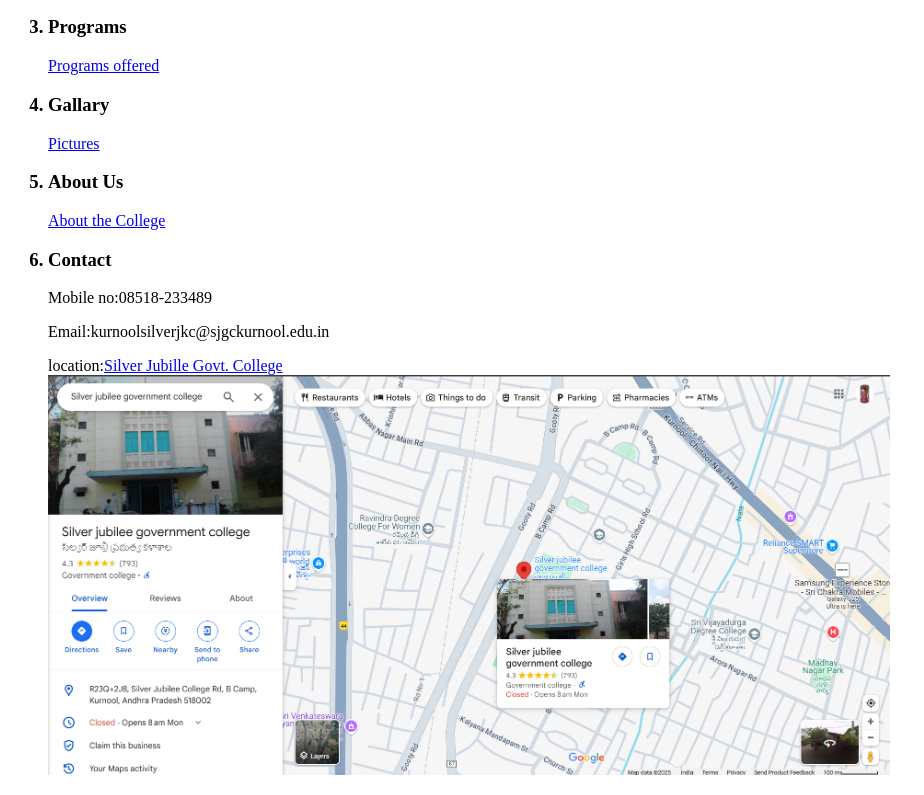
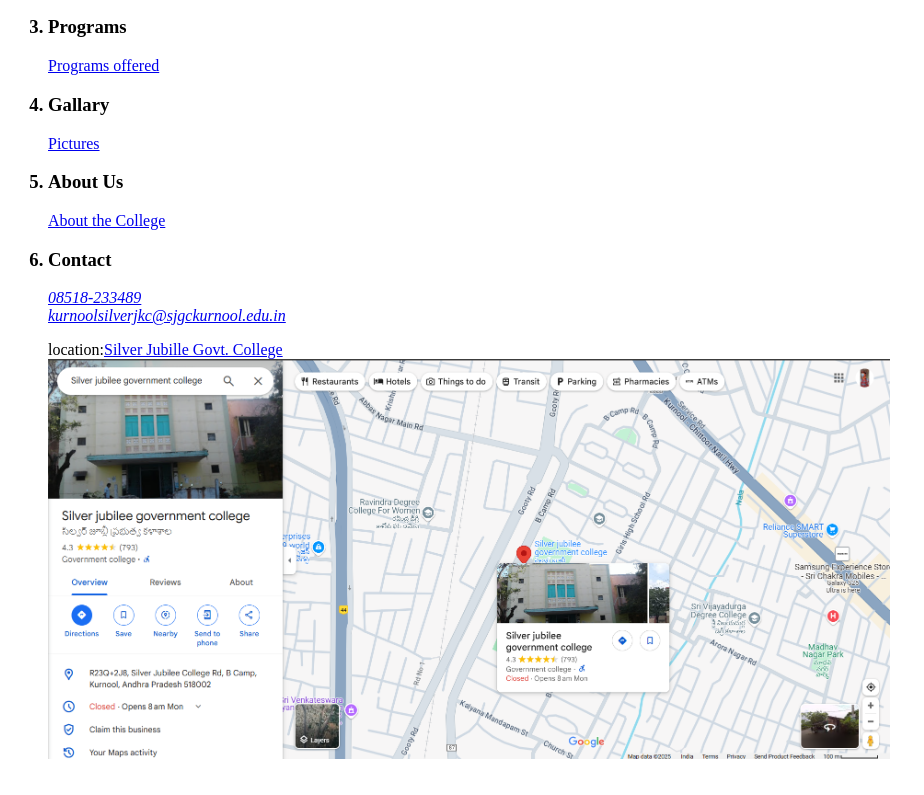
Before and after one commit to kalyan-kittu/Silver-Jubille-Govt.College, a plain HTML site: page index.html in a window 1280 px wide. Shown: the part 812-1607 px from the top of the page, without its empty margins (0-924 px from the left). Drawn offline with Linux system fonts and the light colour scheme.

Commit message:
Add files via upload

```diff
--- a/index.html
+++ b/index.html
@@ -48,8 +48,11 @@
                 <a href="./About/about.html">About the College</a>
             </li>
             <h3><li>Contact</h3>
-                <p>Mobile no:08518-233489</p>
-                <p>Email:kurnoolsilverjkc@sjgckurnool.edu.in</p>
+                <address>
+                <a href="tel:+919912558661">08518-233489</a>
+                <br/>
+                <a href="mailto:kurnoolsilverjkc@sjgckurnool.edu.in">kurnoolsilverjkc@sjgckurnool.edu.in</a>
+                </address>
                 <p>location:<a href="https://maps.app.goo.gl/UkxKBy3GpQVp56FH8">Silver Jubille Govt. College</a>
                     <br/>
                 <a href="https://maps.app.goo.gl/UkxKBy3GpQVp56FH8"><img src="./Screenshot 2025-02-01 223654.png" height="400" alt="Location of College"/></a>
```
